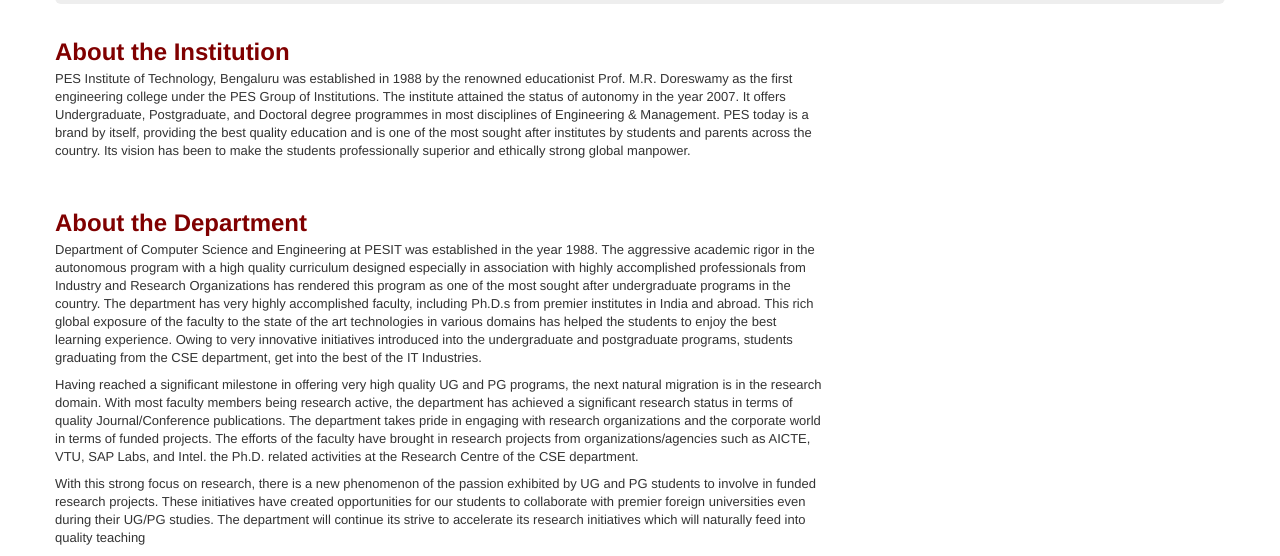
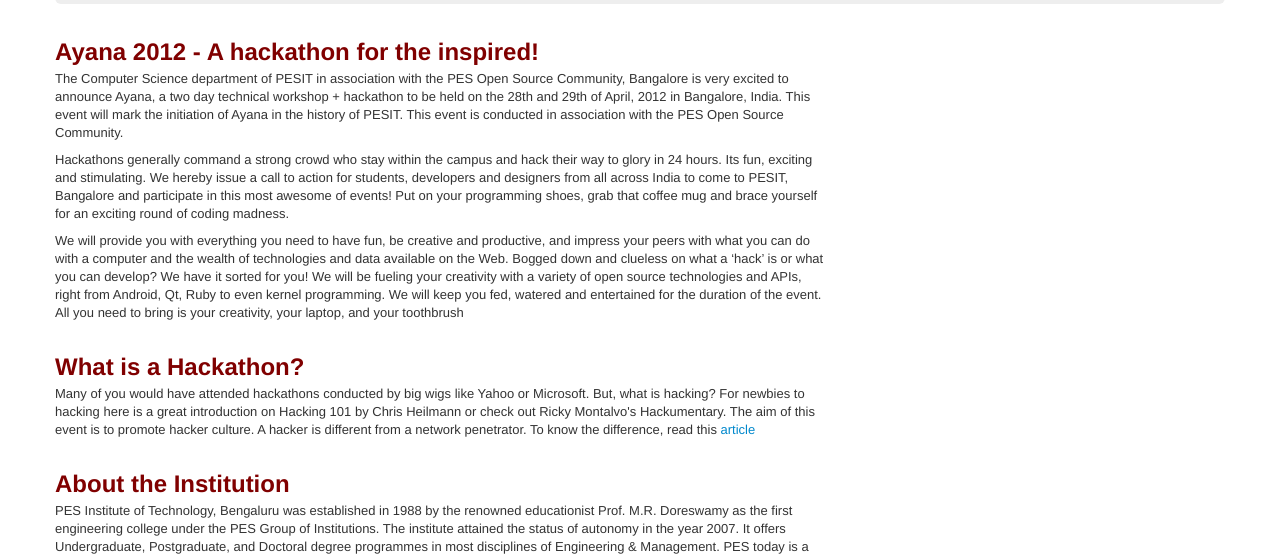
Before and after one commit to pesos/ayana, a plain HTML site: page about.html in a window 1280 px wide. Shown: the part 272-828 px from the top of the page. Drawn offline with nearby package versions, Linux system fonts and the light colour scheme.

Commit message:
added landing page description

```diff
--- a/about.html
+++ b/about.html
@@ -43,12 +43,9 @@ body {
 					class="brand" href="index.html">PES Ayana</a>
 				<div class="nav-collapse">
 					<ul class="nav">
-						<li><a href="index.html">Home</a>
-						</li>
-						<li class="active"><a href="about.html">About</a>
-						</li>
-						<li><a href="contact.html">Contact</a>
-						</li>
+						<li><a href="index.html">Home</a></li>
+						<li class="active"><a href="about.html">About</a></li>
+						<li><a href="contact.html">Contact</a></li>
 					</ul>
 				</div>
 				<!--/.nav-collapse -->
@@ -68,7 +65,58 @@ body {
 		<!-- Example row of columns -->
 		<div class="row">
 			<div class="span8">
-				<h2 class="small" style="color : maroon">About the Institution</h2>
+
+				<h2 class="small">
+					<a id="fragment" name="Ayana">Ayana 2012 - A hackathon for the
+						inspired! </a>
+				</h2>
+				<p>The Computer Science department of PESIT in association with
+					the PES Open Source Community, Bangalore is very excited to
+					announce Ayana, a two day technical workshop + hackathon to be held
+					on the 28th and 29th of April, 2012 in Bangalore, India. This event
+					will mark the initiation of Ayana in the history of PESIT. This
+					event is conducted in association with the PES Open Source
+					Community.</p>
+
+				<p>Hackathons generally command a strong crowd who stay within
+					the campus and hack their way to glory in 24 hours. Its fun,
+					exciting and stimulating. We hereby issue a call to action for
+					students, developers and designers from all across India to come to
+					PESIT, Bangalore and participate in this most awesome of events!
+					Put on your programming shoes, grab that coffee mug and brace
+					yourself for an exciting round of coding madness.</p>
+
+				<p>We will provide you with everything you need to have fun, be
+					creative and productive, and impress your peers with what you can
+					do with a computer and the wealth of technologies and data
+					available on the Web. Bogged down and clueless on what a ‘hack’ is
+					or what you can develop? We have it sorted for you! We will be
+					fueling your creativity with a variety of open source technologies
+					and APIs, right from Android, Qt, Ruby to even kernel programming.
+					We will keep you fed, watered and entertained for the duration of
+					the event. All you need to bring is your creativity, your laptop,
+					and your toothbrush</p>
+				<br>
+
+				<h2 class="small">
+					<a id="fragment" name="Hackathon"> What is a Hackathon? </a>
+				</h2>
+				<p>
+					Many of you would have attended hackathons conducted by big wigs
+					like Yahoo or Microsoft. But, what is hacking? For newbies to
+					hacking here is a great introduction on Hacking 101 by Chris
+					Heilmann or check out Ricky Montalvo's Hackumentary. The aim of
+					this event is to promote hacker culture. A hacker is different from
+					a network penetrator. To know the difference, read this <a
+						href="http://www.linuxforu.com/2012/02/not-crackers-but-hackers-open-source-revolution/"
+						target="_blank">article</a>
+				</p>
+				<br>
+
+
+				<h2 class="small">
+					<a id="fragment" name="Pesit"> About the Institution </a>
+				</h2>
 				<p>PES Institute of Technology, Bengaluru was established in
 					1988 by the renowned educationist Prof. M.R. Doreswamy as the first
 					engineering college under the PES Group of Institutions. The
@@ -79,9 +127,12 @@ body {
 					the most sought after institutes by students and parents across the
 					country. Its vision has been to make the students professionally
 					superior and ethically strong global manpower.</p>
-				<br> <br>
+				<br>
 
-				<h2 class="small" style="color : maroon">About the Department</h2>
+				<h2 class="small">
+					<a id="fragment" name="PesitCSE"> About the Department of
+						Computer Science </a>
+				</h2>
 				<p>Department of Computer Science and Engineering at PESIT was
 					established in the year 1988. The aggressive academic rigor in the
 					autonomous program with a high quality curriculum designed
@@ -96,24 +147,23 @@ body {
 					introduced into the undergraduate and postgraduate programs,
 					students graduating from the CSE department, get into the best of
 					the IT Industries.</p>
-					<p> Having reached a significant milestone in
-					offering very high quality UG and PG programs, the next natural
-					migration is in the research domain. With most faculty members
-					being research active, the department has achieved a significant
-					research status in terms of quality Journal/Conference
-					publications. The department takes pride in engaging with research
-					organizations and the corporate world in terms of funded projects.
-					The efforts of the faculty have brought in research projects from
-					organizations/agencies such as AICTE, VTU, SAP Labs, and Intel. the
-					Ph.D. related activities at the Research Centre of the CSE
-					department.</p>
-					<p> With this strong focus on research, there is a new
-					phenomenon of the passion exhibited by UG and PG students to
-					involve in funded research projects. These initiatives have created
-					opportunities for our students to collaborate with premier foreign
-					universities even during their UG/PG studies. The department will
-					continue its strive to accelerate its research initiatives which
-					will naturally feed into quality teaching</p>
+				<p>Having reached a significant milestone in offering very high
+					quality UG and PG programs, the next natural migration is in the
+					research domain. With most faculty members being research active,
+					the department has achieved a significant research status in terms
+					of quality Journal/Conference publications. The department takes
+					pride in engaging with research organizations and the corporate
+					world in terms of funded projects. The efforts of the faculty have
+					brought in research projects from organizations/agencies such as
+					AICTE, VTU, SAP Labs, and Intel. the Ph.D. related activities at
+					the Research Centre of the CSE department.</p>
+				<p>With this strong focus on research, there is a new phenomenon
+					of the passion exhibited by UG and PG students to involve in funded
+					research projects. These initiatives have created opportunities for
+					our students to collaborate with premier foreign universities even
+					during their UG/PG studies. The department will continue its strive
+					to accelerate its research initiatives which will naturally feed
+					into quality teaching</p>
 				<hr>
 
 				<footer>
```
Also changed, not shown: index.html (+62 -20 lines), css/bootstrap.css.
